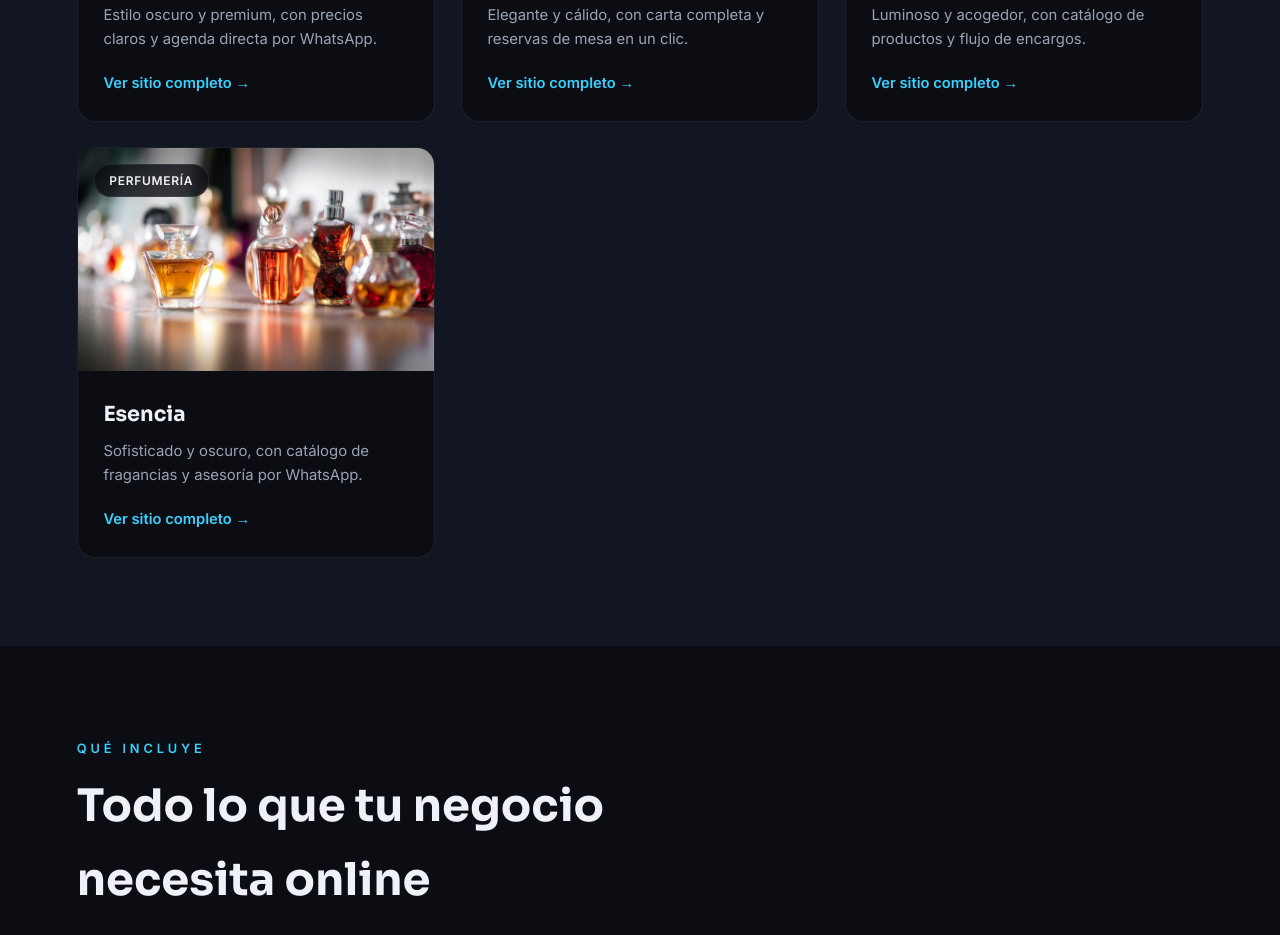
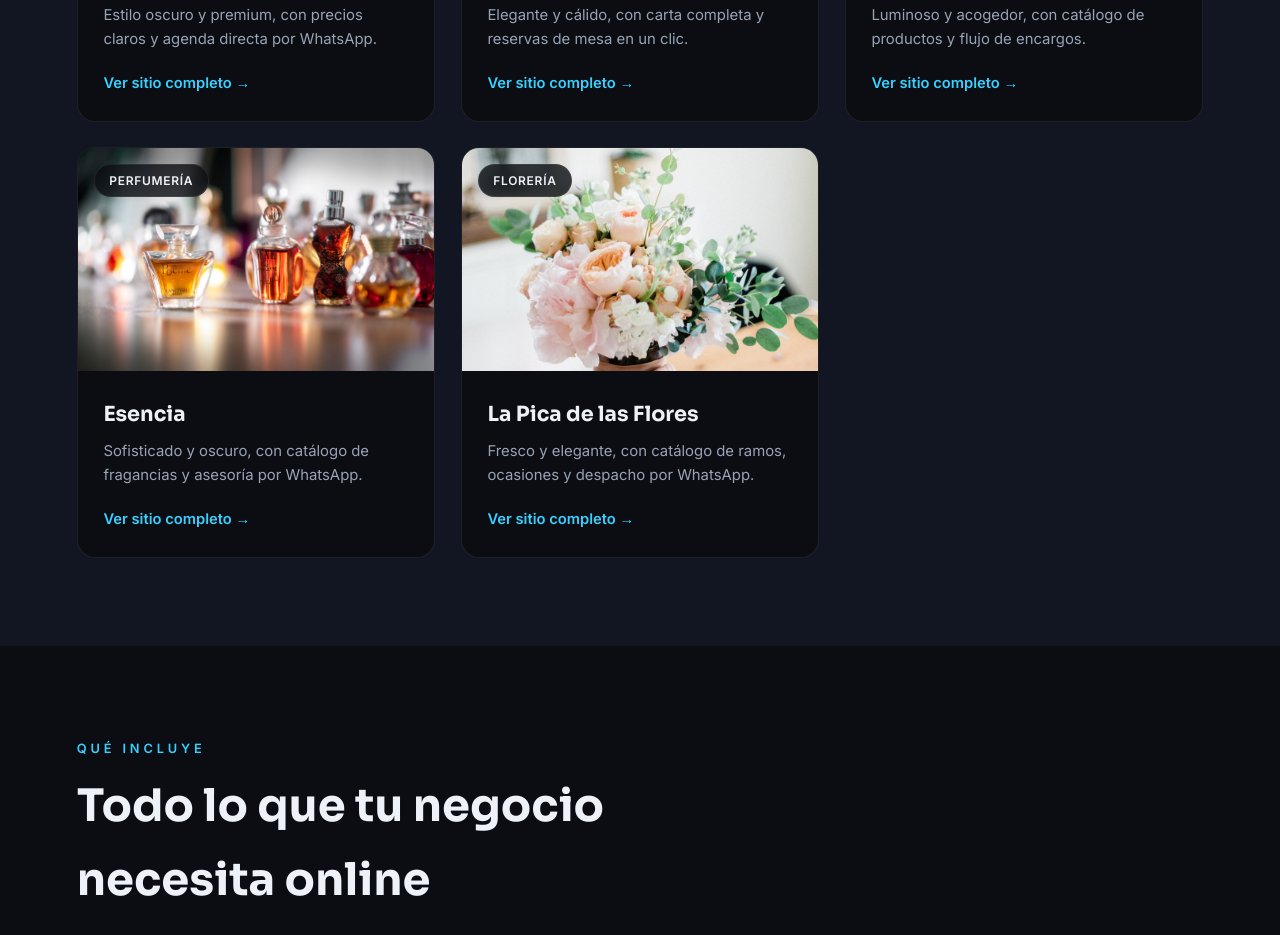
Before and after one commit to pertuzex/webs-portafolio, a plain HTML site: page index.html in a window 1280 px wide. Shown: the part 1440-2375 px from the top of the page. Drawn offline with Linux system fonts and the light colour scheme.

Commit message:
Add florería card to portfolio landing

```diff
--- a/index.html
+++ b/index.html
@@ -154,6 +154,14 @@ footer{padding:2.5rem 6vw;display:flex;justify-content:space-between;gap:1rem;fl
         <a href="esencia/index.html">Ver sitio completo →</a>
       </div>
     </article>
+    <article class="demo reveal">
+      <div class="shot"><span class="tag">Florería</span><img src="floreria/assets/hero.jpg" alt="Demo sitio web florería" loading="lazy"></div>
+      <div class="demo-body">
+        <h3>La Pica de las Flores</h3>
+        <p>Fresco y elegante, con catálogo de ramos, ocasiones y despacho por WhatsApp.</p>
+        <a href="floreria/index.html">Ver sitio completo →</a>
+      </div>
+    </article>
   </div>
 </section>
 
```
